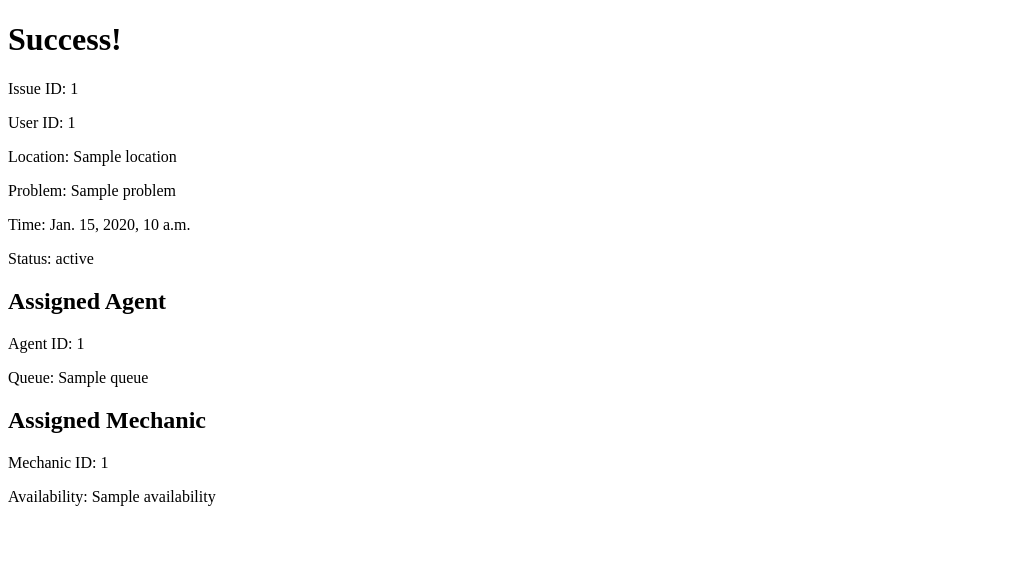
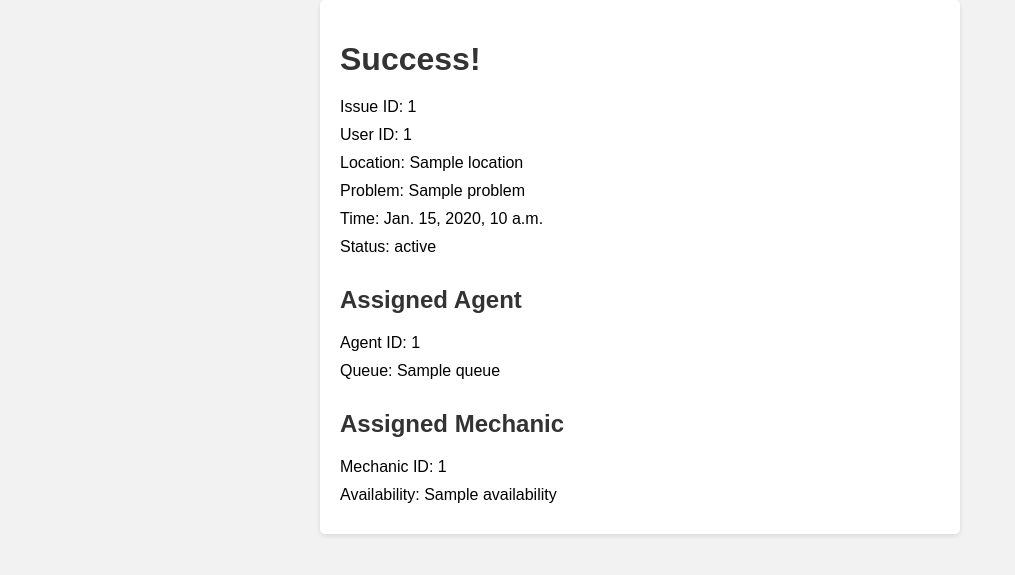
Before and after one commit to keerthanarao02/myproject, a Django app: template myproject/myapp/templates/success.html in a window 1280 px wide. Shown: the top 575 px of the page, without its empty margins (0-1015 px from the left). Run offline with Django 3.2, Linux system fonts and the light colour scheme; the template is opened without the code that fills it: most values are stand-ins (such as "Sample title", 1, 10 or a date in 2020).

Commit message:
Update success.html

```diff
--- a/myproject/myapp/templates/success.html
+++ b/myproject/myapp/templates/success.html
@@ -1,11 +1,42 @@
 <!DOCTYPE html>
-
 <html lang="en" xmlns="http://www.w3.org/1999/xhtml">
 <head>
     <meta charset="utf-8" />
-    <title></title>
+    <title>SUCCESS!!!</title>
+    <style>
+        body {
+            background-color: #f2f2f2;
+            font-family: Arial, sans-serif;
+            margin: 0;
+            padding: 0;
+        }
+
+        h1 {
+            color: #333;
+            margin-bottom: 20px;
+        }
+
+        h2 {
+            color: #333;
+            margin-top: 30px;
+        }
+
+        p {
+            margin: 10px 0;
+        }
+
+        .container {
+            max-width: 600px;
+            margin: 0 auto;
+            padding: 20px;
+            background-color: #fff;
+            box-shadow: 0 2px 5px rgba(0, 0, 0, 0.1);
+            border-radius: 5px;
+        }
+    </style>
 </head>
 <body>
+    <div class="container">
         <h1>Success!</h1>
         <p>Issue ID: {{ issue.issueID }}</p>
         <p>User ID: {{ issue.userID }}</p>
@@ -14,7 +45,6 @@
         <p>Time: {{ issue.time }}</p>
         <p>Status: {{ issue.status }}</p>
 
-
         <h2>Assigned Agent</h2>
         <p>Agent ID: {{ agent.agentID }}</p>
         <p>Queue: {{ agent.queue }}</p>
@@ -22,6 +52,6 @@
         <h2>Assigned Mechanic</h2>
         <p>Mechanic ID: {{ mechanic.mechanicID }}</p>
         <p>Availability: {{ mechanic.availability }}</p>
-
+    </div>
 </body>
 </html>
```
Lines whose indentation alone changed are shown as unchanged.
